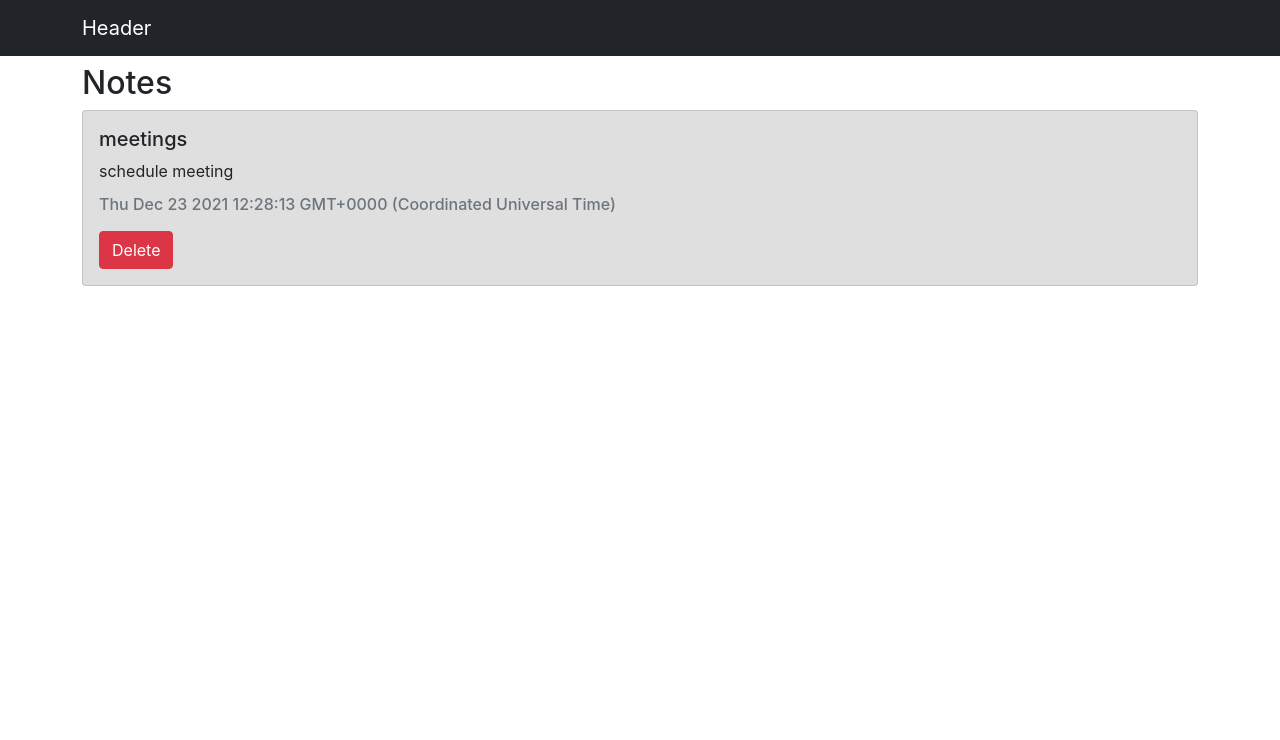
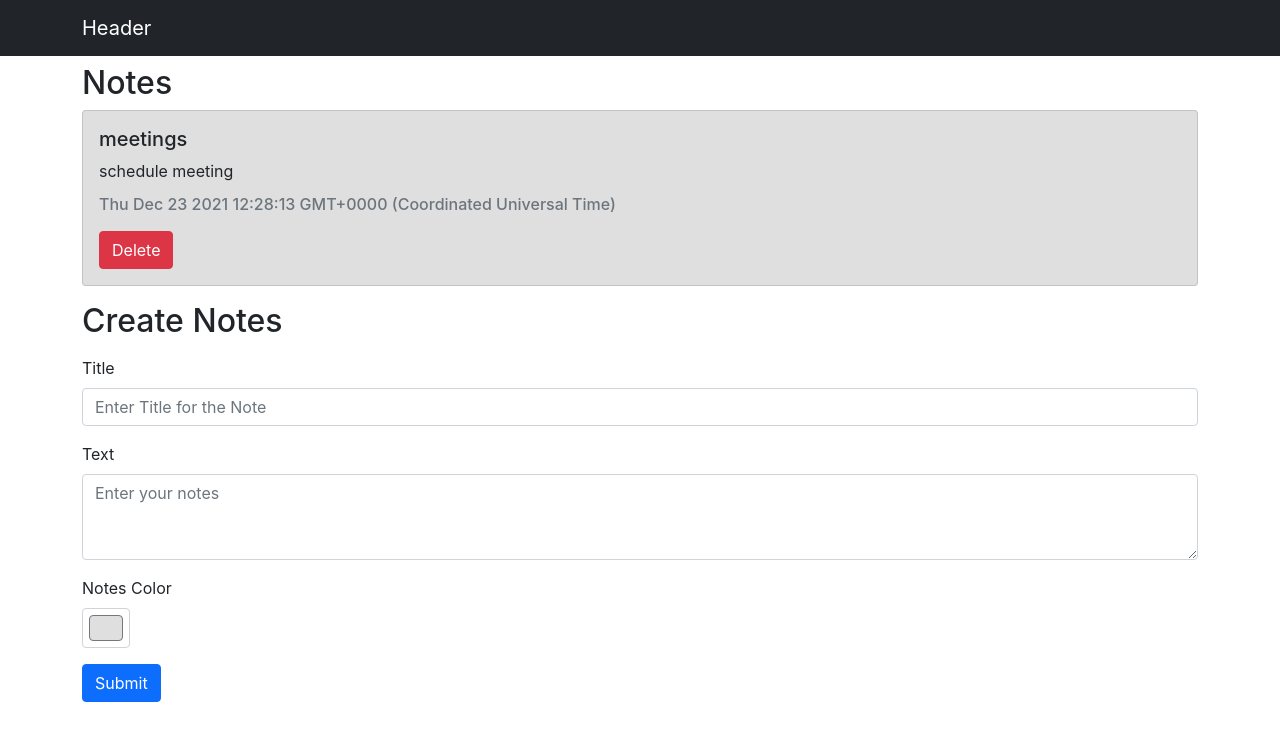
Before and after one commit to usalman/demo-ts-app, a React (Create React App) app: page / in a window 1280 px wide. Shown: the top 740 px of the page. Built offline with nearby package versions, Linux system fonts and the light colour scheme.

Commit message:
check out this error later

```diff
--- a/src/App.tsx
+++ b/src/App.tsx
@@ -1,6 +1,7 @@
 import { useState } from "react";
 import { Col, Container, Row } from "react-bootstrap";
 import "./App.css";
+import CreateNotes from "./components/CreateNotes";
 import Header from "./components/Header";
 import NotesList from "./components/NotesList";
 import { Note } from "./models/NoteModel";
@@ -24,6 +25,11 @@
             <NotesList notes={notes} setNotes={setNotes}/>
           </Col>
         </Row>
+        <Row>
+          <Col>
+            <CreateNotes notes={notes} setNotes={setNotes}/>
+          </Col>
+        </Row>
       </Container>
     </>
   );
--- a/src/components/CreateNotes.tsx
+++ b/src/components/CreateNotes.tsx
@@ -1,11 +1,68 @@
-import React from 'react'
+import * as React from "react";
+import { Button, Form } from "react-bootstrap";
+import { Note } from "../models/NoteModel";
 
-const CreateNotes = () => {
-  return (
-    <div>
-
-    </div>
-  )
+interface ICreateNotesProps {
+  notes: Note[];
+  setNotes: React.Dispatch<React.SetStateAction<Note[]>>;
 }
 
-export default CreateNotes
+const CreateNotes: React.FunctionComponent<ICreateNotesProps> = ({
+  notes,
+  setNotes,
+}) => {
+  const handleSubmit = (e: React.FormEvent<HTMLFormElement>): void => {
+    e.preventDefault();
+    setNotes([
+      ...notes,
+      {
+        id: new Date().toString(),
+        // e parametresini any tipinde alırsak hata çözülüyor
+        title: e.currentTarget.title.value,
+        text: e.currentTarget.text.value,
+        color: e.currentTarget.color.value,
+        date: new Date().toString(),
+      },
+    ]);
+  };
+  return (
+    <>
+      <h2>Create Notes</h2>
+      <Form className="mt-3 mb-3" onSubmit={(e) => handleSubmit(e)}>
+        <Form.Group className="mb-3" controlId="formBasicTitle">
+          <Form.Label>Title</Form.Label>
+          <Form.Control
+            type="text"
+            placeholder="Enter Title for the Note"
+            name="title"
+          ></Form.Control>
+        </Form.Group>
+        <Form.Group className="mb-3" controlId="formBasicText">
+          <Form.Label>Text</Form.Label>
+          <Form.Control
+            type="text"
+            name="text"
+            placeholder="Enter your notes"
+            as="textarea"
+            rows={3}
+          ></Form.Control>
+        </Form.Group>
+        <Form.Group className="mb-3">
+          <Form.Label htmlFor="colorInput">Notes Color</Form.Label>
+          <Form.Control
+            type="color"
+            name="color"
+            id="colorInput"
+            defaultValue="#dfdfdf"
+            title="Choose your color"
+          ></Form.Control>
+        </Form.Group>
+        <Button type="submit" variant="primary">
+          Submit
+        </Button>
+      </Form>
+    </>
+  );
+};
+
+export default CreateNotes;
```
